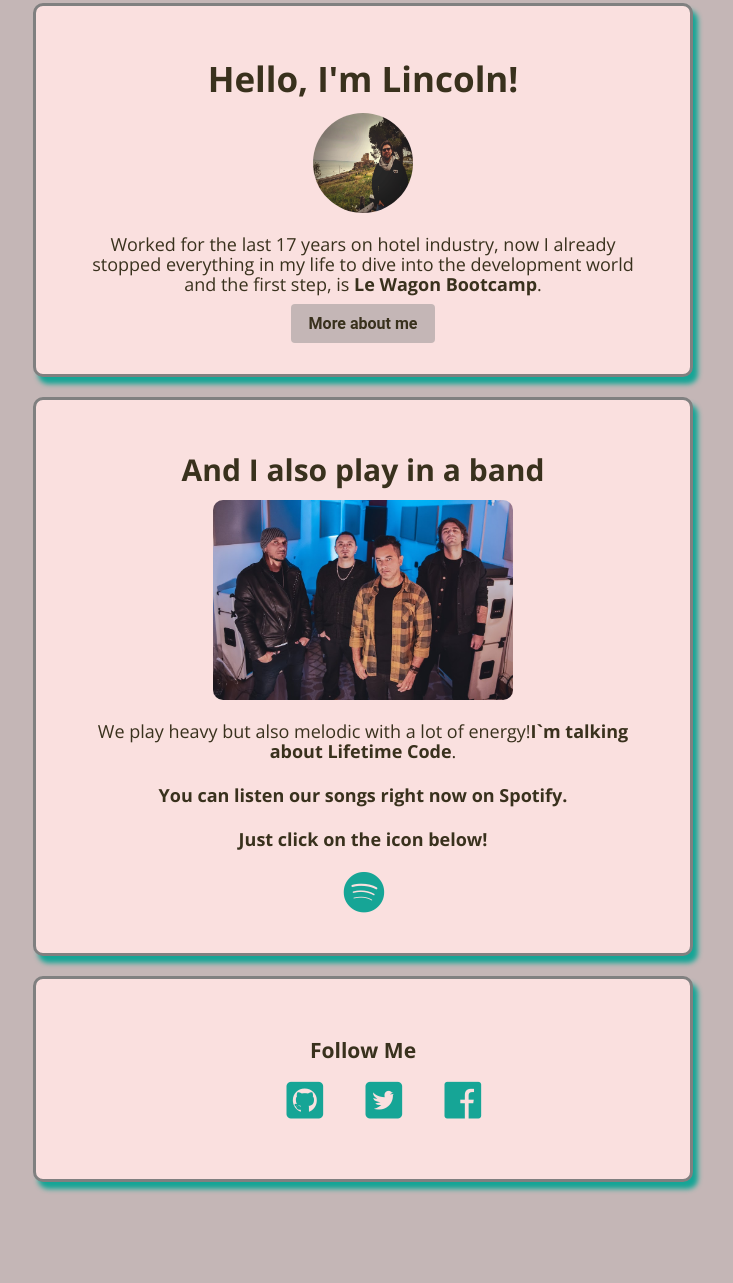
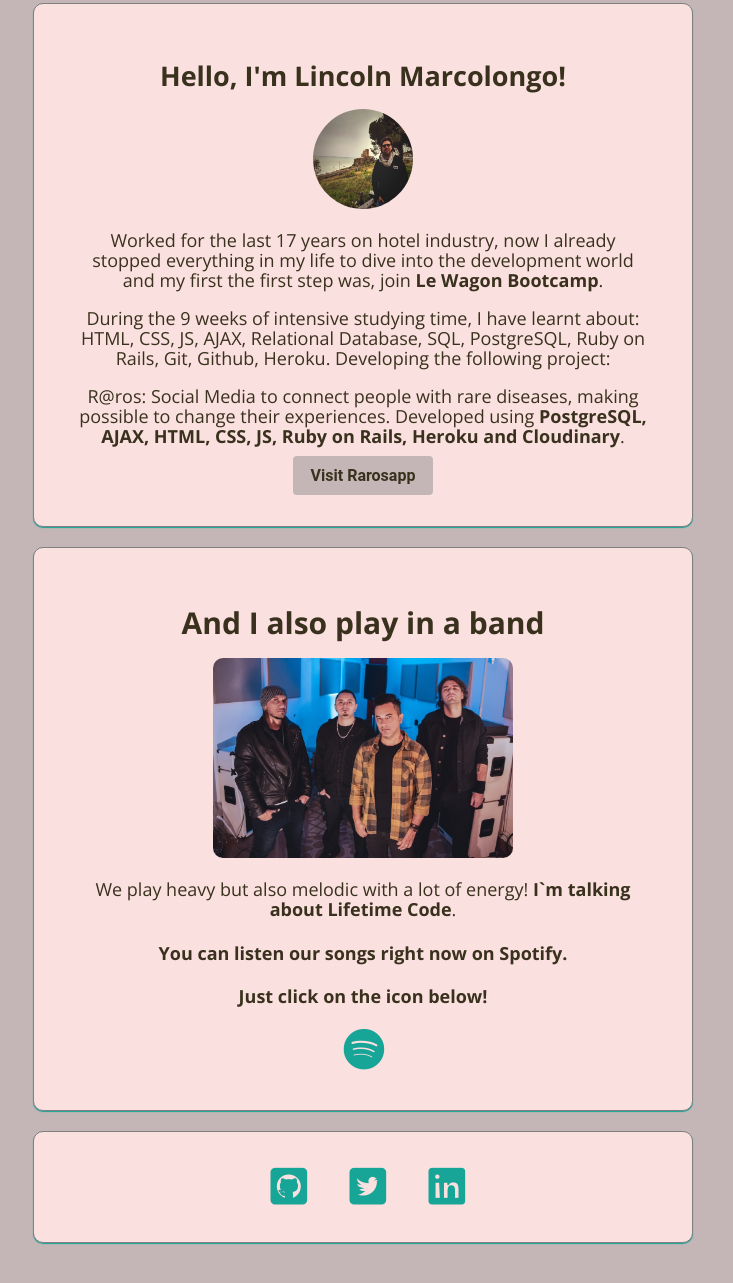
Before and after one commit to mlincoln1205/profile, a plain HTML site: page index.html in a window 1280 px wide. Shown: the part 57-1340 px from the top of the page, without its empty margins (277-1010 px from the left). Before the commit the page ends 1299 px from the top, so only its background shows below. Drawn offline with nearby package versions, Linux system fonts and the light colour scheme.

Commit message:
Actualization infos

```diff
--- a/index.html
+++ b/index.html
@@ -13,16 +13,18 @@
 
 
   <div class="card">
-        <h1>Hello, I'm Lincoln!</h1>
+    <h2>Hello, I'm Lincoln Marcolongo!</h2>
       <img src="images/lk_pic.png" alt="Profile Logo" id="logo">
-            <p>Worked for the last 17 years on hotel industry, now I already stopped everything in my life to dive into the development world and the first step, is <strong>Le Wagon Bootcamp</strong>.</p>
-          <a class="btn-grey" href="https://github.com/mlincoln1205" target="_blank">More about me</a>
+        <p>Worked for the last 17 years on hotel industry, now I already stopped everything in my life to dive into the development world and my first the first step was, join <strong>Le Wagon Bootcamp</strong>.</p>
+        <p>During the 9 weeks of intensive studying time, I have learnt about: HTML, CSS, JS, AJAX, Relational Database, SQL, PostgreSQL, Ruby on Rails, Git, Github, Heroku. Developing the following project:</p>
+        <p>R@ros: Social Media to connect people with rare diseases, making possible to change their experiences. Developed using <strong> PostgreSQL, AJAX, HTML, CSS, JS, Ruby on Rails, Heroku and Cloudinary</strong>.</p>
+      <a class="btn-grey" href="https://rarosapp.com" target="_blank">Visit Rarosapp</a>
   </div>
 
   <div class="card">
-        <h1 class="band_mention">And I also play in a band</h1>
+    <h2 class="band_mention">And I also play in a band</h2>
       <img src="images/formation_lc.jpg" alt="Profile Logo" id="lifetime">
-            <p>We play heavy but also melodic with a lot of energy!<strong>I`m talking about Lifetime Code</strong>.</p>
+        <p>We play heavy but also melodic with a lot of energy!<strong> I`m talking about Lifetime Code</strong>.</p>
         <h4>You can listen our songs right now on Spotify.</h4>
         <h4>Just click on the icon below!</h4>
        <a href="https://open.spotify.com/artist/7KcYvGlVVEXXd6064blzHl?si=-bsujd4VRveZ3tcGt32rMA" target="_blank">
@@ -30,9 +32,9 @@
         </a>
   </div>
 
-      <div class="card">
-        <h3>Follow Me</h3>
+  <div class="card foot">
 
+    <div class="icons">
       <ul class="list-inline">
         <li>
           <a href="https://github.com/mlincoln1205" target="_blank">
@@ -45,14 +47,13 @@
           </a>
         </li>
         <li>
-            <a href="" target="_blank">
-              <i class="fab fa-facebook"></i>
+          <a href="https://www.linkedin.com/in/lincoln-marcolongo-85312367/" target="_blank">
+            <i class="fab fa-linkedin"></i>
           </a>
         </li>
       </ul>
     </div>
-
-
+  </div>
 </div>
 </body>
 </html>
--- a/style.css
+++ b/style.css
@@ -69,8 +69,8 @@
   margin: 20px;
   text-align: center;
   border-radius: 10px;
-  border: 3px solid grey;
-  box-shadow: 5px 7px 5px #16a596;
+  border: 1px solid grey;
+  box-shadow: 0px 1px 1px #16a596;
 }
 
 .list-inline > li{
@@ -82,6 +82,18 @@
   margin-inline-start: 0px;
   margin-inline-end: 0px;
   list-style-type: disc;
+
+}
+.icons {
+  padding-inline-start: 0;
+  margin-left: -32px;
+}
+
+.foot {
+  height: 30px;
+  display: flex;
+  align-items: center;
+  justify-content: center;
 }
 
 i {
```
Lines whose indentation alone changed are shown as unchanged.
